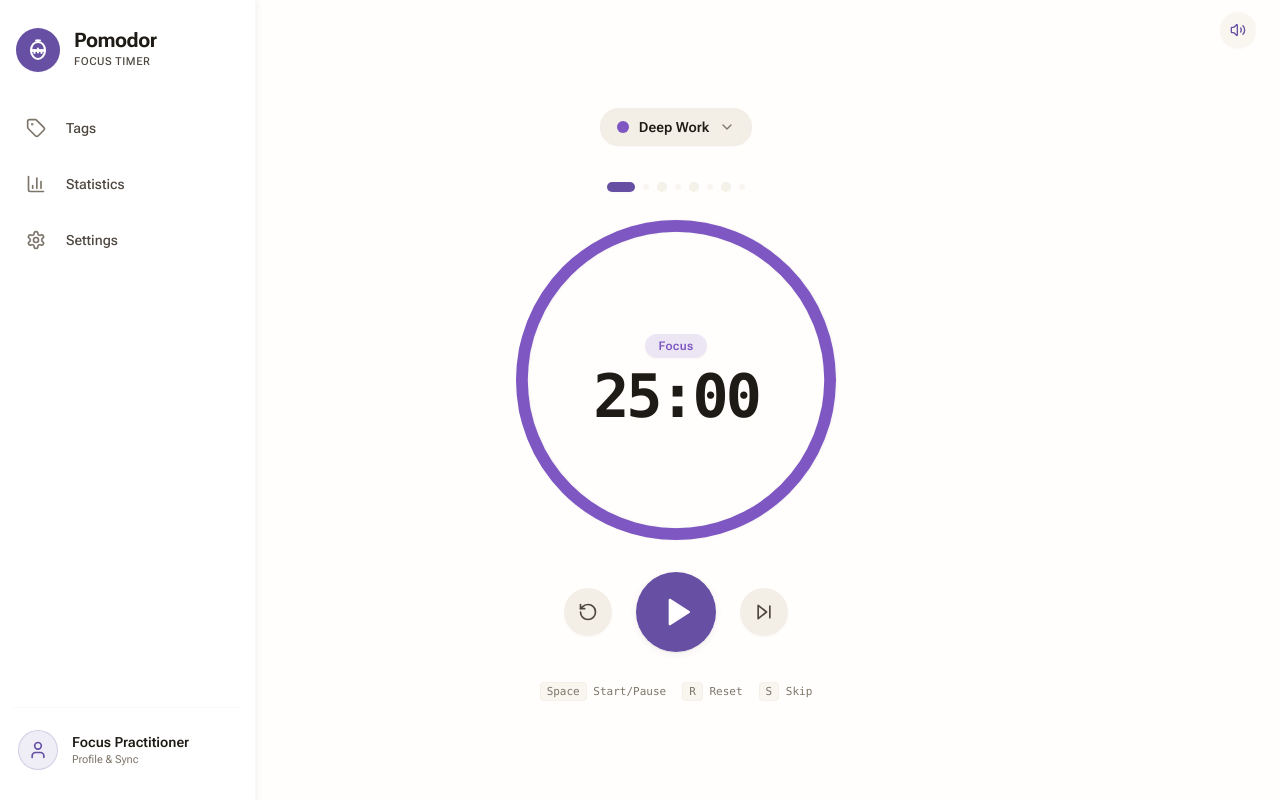
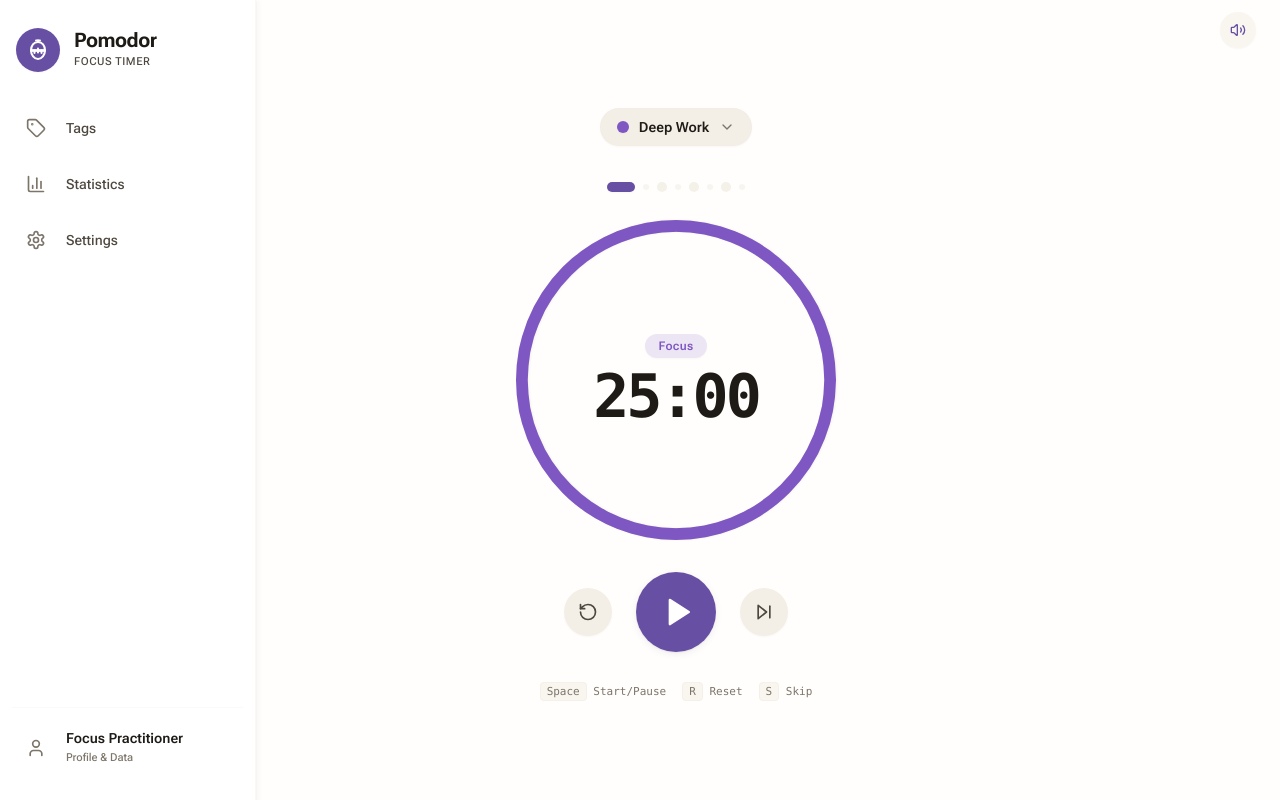
Before and after one commit to Sondrenl/Focus-timer, a React (Vite) app: page / in a window 1280 px wide. Built offline with nearby package versions, Linux system fonts and the light colour scheme.

Commit message:
fix(sidebar): center profile icon alignment and default to standard user icon

```diff
--- a/src/components/layout/Sidebar.tsx
+++ b/src/components/layout/Sidebar.tsx
@@ -13,7 +13,7 @@ export const Sidebar: React.FC<SidebarProps> = ({
   isOpenOnMobile = false,
   onCloseMobile,
 }) => {
-  const { currentView, setCurrentView } = useApp();
+  const { currentView, setCurrentView, profile } = useApp();
 
   // Navigation items without the duplicate timer item; the top title routes home
   const navItems = [
@@ -26,6 +26,8 @@ export const Sidebar: React.FC<SidebarProps> = ({
     setCurrentView(view);
     if (onCloseMobile) onCloseMobile();
   };
+
+  const isProfileActive = currentView === 'profile';
 
   return (
     <>
@@ -106,26 +108,35 @@ export const Sidebar: React.FC<SidebarProps> = ({
         </div>
 
         {/* Bottom: User Profile Link */}
-        <div className="border-t border-md-outline-variant/20 pt-4">
+        <div className="border-t border-md-outline-variant/20 pt-3">
           <button
             onClick={() => handleNav('profile')}
-            title="Profile & Sync"
+            title="Profile & Data"
             className={clsx(
-              'flex items-center gap-3.5 p-1.5 rounded-2xl transition-all duration-200 text-left w-full overflow-hidden',
-              currentView === 'profile'
-                ? 'bg-md-secondary-container text-md-on-secondary-container font-semibold'
-                : 'hover:bg-md-surface-container text-md-on-surface-variant'
+              'flex items-center gap-3.5 p-2 rounded-2xl text-sm font-medium transition-all duration-200 text-left w-full relative overflow-hidden',
+              isProfileActive
+                ? 'bg-md-primary-container text-md-on-primary-container font-semibold shadow-xs'
+                : 'text-md-on-surface-variant hover:bg-md-surface-container hover:text-md-on-surface'
             )}
           >
-            <div className="w-10 h-10 rounded-full bg-md-primary/10 border border-md-primary/20 flex items-center justify-center text-md-primary shrink-0">
-              <User className="w-5 h-5" />
+            <div className="w-8 h-8 shrink-0 flex items-center justify-center">
+              {profile?.avatarEmoji ? (
+                <span className="text-xl leading-none select-none">{profile.avatarEmoji}</span>
+              ) : (
+                <User
+                  className={clsx(
+                    'w-5 h-5 transition-transform duration-200',
+                    isProfileActive ? 'text-md-primary scale-110' : 'text-md-outline'
+                  )}
+                />
+              )}
             </div>
             <div className="opacity-0 lg:group-hover:opacity-100 max-lg:opacity-100 transition-opacity duration-200 whitespace-nowrap overflow-hidden">
               <span className="text-sm font-semibold text-md-on-surface truncate block">
-                Focus Practitioner
+                {profile?.displayName || 'Focus Practitioner'}
               </span>
               <span className="text-[11px] text-md-outline truncate block">
-                Profile & Sync
+                Profile & Data
               </span>
             </div>
           </button>
--- a/src/components/profile/ProfileView.tsx
+++ b/src/components/profile/ProfileView.tsx
@@ -10,6 +10,7 @@ import {
   RotateCcw,
   Trash2,
   Edit2,
+  User,
 } from 'lucide-react';
 import { useApp } from '../../context/AppContext';
 import { Card } from '../ui/Card';
@@ -179,7 +180,11 @@ export const ProfileView: React.FC = () => {
           {/* Avatar Icon */}
           <div className="relative group">
             <div className="w-20 h-20 rounded-3xl bg-md-primary/10 border-2 border-md-primary/30 flex items-center justify-center text-3xl shadow-xs select-none">
-              {profile.avatarEmoji || '🎯'}
+              {profile.avatarEmoji ? (
+                profile.avatarEmoji
+              ) : (
+                <User className="w-10 h-10 text-md-primary" />
+              )}
             </div>
             <button
               onClick={() => {
@@ -417,16 +422,39 @@ export const ProfileView: React.FC = () => {
         <form onSubmit={handleSaveProfile} className="flex flex-col gap-4 pt-1">
           {/* Avatar Emoji Selector */}
           <div>
-            <label className="text-xs font-semibold text-md-on-surface-variant px-1 block mb-2">
-              Choose Avatar
-            </label>
-            <div className="grid grid-cols-6 gap-2">
+            <div className="flex items-center justify-between mb-2 px-1">
+              <label className="text-xs font-semibold text-md-on-surface-variant block">
+                Choose Avatar
+              </label>
+              {editEmoji && (
+                <button
+                  type="button"
+                  onClick={() => setEditEmoji('')}
+                  className="text-xs text-md-primary hover:underline font-medium"
+                >
+                  Reset to default icon
+                </button>
+              )}
+            </div>
+            <div className="grid grid-cols-7 gap-2">
+              <button
+                type="button"
+                onClick={() => setEditEmoji('')}
+                title="Default Icon"
+                className={`w-10 h-10 rounded-2xl flex items-center justify-center transition-all ${
+                  !editEmoji
+                    ? 'bg-md-primary/15 border-2 border-md-primary text-md-primary scale-105'
+                    : 'bg-md-surface-container-highest hover:bg-md-surface-variant text-md-outline'
+                }`}
+              >
+                <User className="w-5 h-5" />
+              </button>
               {AVATAR_EMOJI_OPTIONS.map((emoji) => (
                 <button
                   key={emoji}
                   type="button"
                   onClick={() => setEditEmoji(emoji)}
-                  className={`w-11 h-11 text-xl rounded-2xl flex items-center justify-center transition-all ${
+                  className={`w-10 h-10 text-lg rounded-2xl flex items-center justify-center transition-all ${
                     editEmoji === emoji
                       ? 'bg-md-primary/15 border-2 border-md-primary scale-105'
                       : 'bg-md-surface-container-highest hover:bg-md-surface-variant'
--- a/src/types/user.ts
+++ b/src/types/user.ts
@@ -8,7 +8,7 @@ import { UserSettings } from './settings';
 export interface UserProfile {
   /** User display name */
   displayName: string;
-  /** Avatar emoji icon */
+  /** Avatar emoji icon, or empty string for default icon */
   avatarEmoji: string;
   /** Target focus duration per day in minutes (default 120 min / 2h) */
   dailyGoalMinutes: number;
@@ -18,7 +18,7 @@ export interface UserProfile {
 
 export const DEFAULT_PROFILE: UserProfile = {
   displayName: 'Focus Practitioner',
-  avatarEmoji: '🎯',
+  avatarEmoji: '', // Default standard icon until user sets one
   dailyGoalMinutes: 120,
   createdAt: new Date().toISOString(),
 };
```
